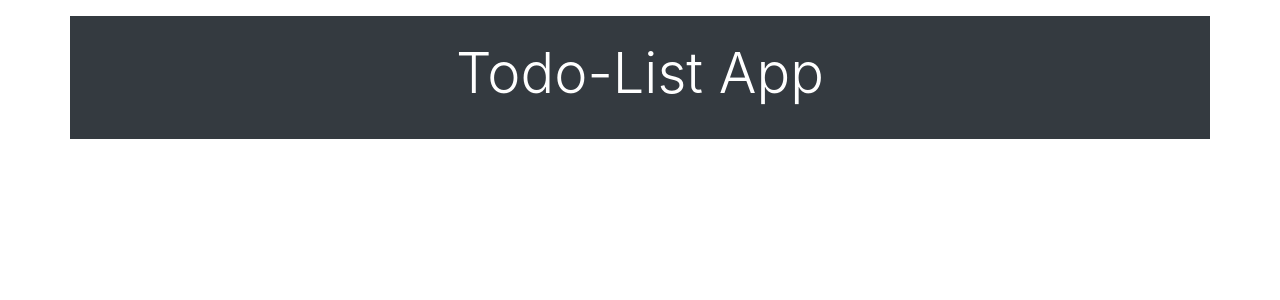
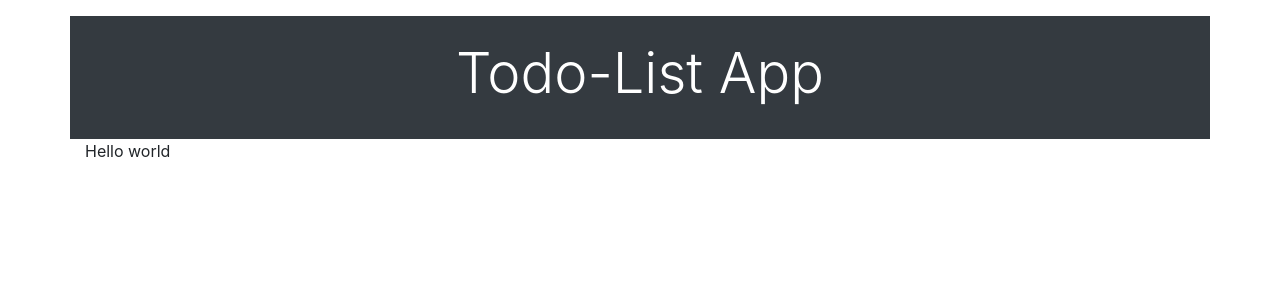
Before and after one commit to pasinduChinthana/todo-app, a React (Create React App) app: page / in a window 1280 px wide. Shown: the top 300 px of the page. Built offline with nearby package versions, Linux system fonts and the light colour scheme.

Commit message:
user home initial

```diff
--- a/src/App.js
+++ b/src/App.js
@@ -1,12 +1,13 @@
 import React from 'react';
 import './App.css';
+import UserHome from "./pages/UserHome";
 
 import Layout from './Layout'
 function App() {
   return (
     <div>
       <Layout>
-
+        <UserHome/>
       </Layout>
     </div>
   );
--- /dev/null
+++ b/src/pages/UserHome.js
@@ -0,0 +1,20 @@
+import React, {Component} from 'react';
+import Container from 'react-bootstrap/Container';
+
+class UserHome extends Component{
+    constructor(props) {
+        super();
+    }
+
+
+    render() {
+        return(
+            <Container>
+                Hello world
+            </Container>
+        );
+    }
+
+}
+
+export default UserHome;
```
Also changed, not shown: src/components/NewToDo.js (added, +9 -0 lines).
